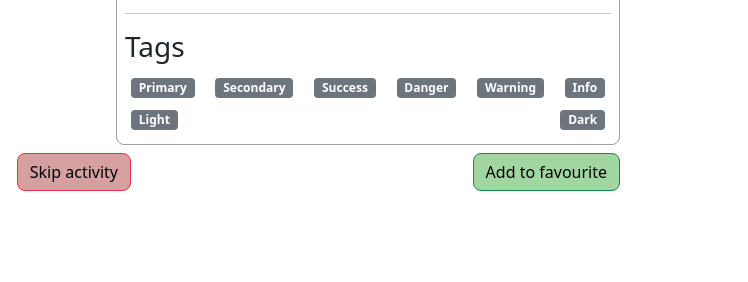
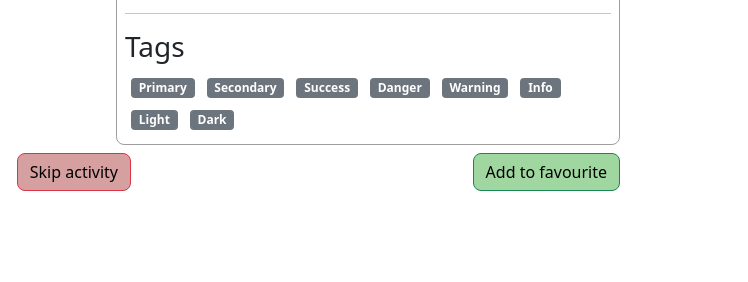
Before and after one commit to Mrrm2/1800_202230_DTC04, a plain HTML site: page activity-page/activity-template.html in a window 1280 px wide. Shown: the part 294-576 px from the top of the page, 532-1280 px from the left. Drawn offline with nearby package versions, Linux system fonts and the light colour scheme.

Commit message:
Change tag alignment

```diff
--- a/activity-page/activity-style.css
+++ b/activity-page/activity-style.css
@@ -58,8 +58,10 @@ main {
 
 #tags {
   display: flex;
-  justify-content: space-between;
+  align-items: flex-end;
   flex-wrap: wrap;
+
+  clear: both;
 }
 
 #tags > span {
```
